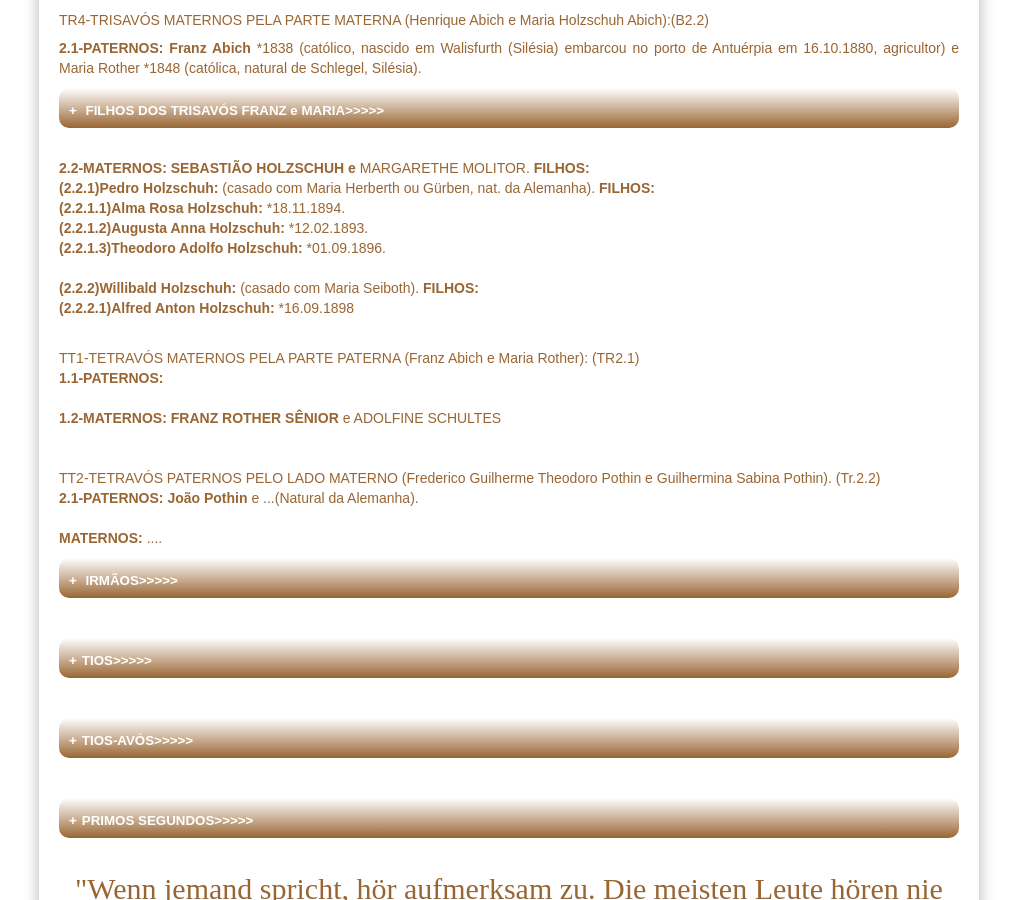
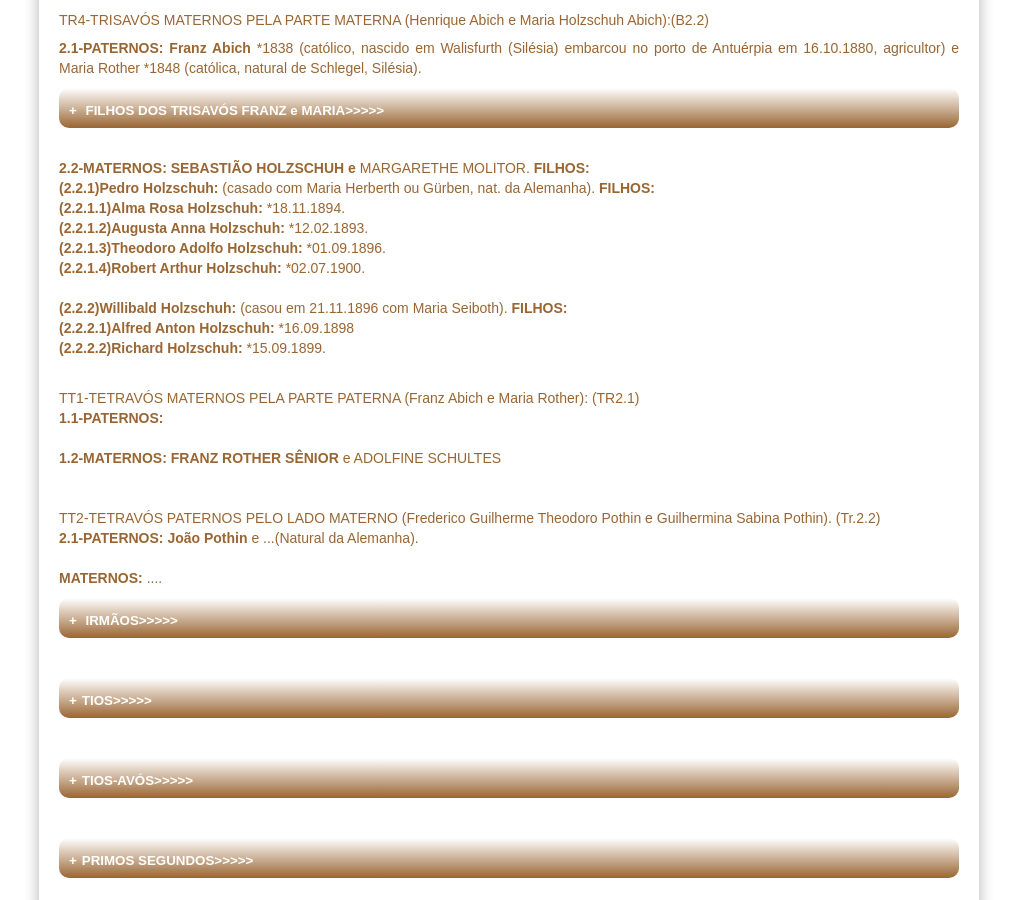
Before and after one commit to claudiovargas1955/claudiovargas1955.github.io, a Jekyll site: the page built from _pages/arvore-genealogica-de-roselia-renita-bredow.html, in a window 1280 px wide and 900 px high, scrolled down 3021 px. Shown: the whole window, without its empty margins (131-1148 px from the left). Built offline with Jekyll 4.4.1, drawn with Linux system fonts in a browser that asks for light colours; some web fonts are replaced.

Commit message:
Update arvore-genealogica-de-roselia-renita-bredow.html

```diff
--- a/_pages/arvore-genealogica-de-roselia-renita-bredow.html
+++ b/_pages/arvore-genealogica-de-roselia-renita-bredow.html
@@ -559,10 +559,13 @@ Augusta Alwine Albertine Achterber.<br/><br/>
 <b>(2.2.1)Pedro Holzschuh: </b>(casado com Maria Herberth ou Gürben, nat. da Alemanha). <b>FILHOS:</b><br>
 <b>(2.2.1.1)Alma Rosa Holzschuh: </b>*18.11.1894. <br>
 <b>(2.2.1.2)Augusta Anna Holzschuh: </b>*12.02.1893. <br>
-<b>(2.2.1.3)Theodoro Adolfo Holzschuh: </b>*01.09.1896. <br><br>
+<b>(2.2.1.3)Theodoro Adolfo Holzschuh: </b>*01.09.1896. <br>
+<b>(2.2.1.4)Robert Arthur Holzschuh: </b>*02.07.1900.<br>
+<br>
 
-<b>(2.2.2)Willibald Holzschuh: </b>(casado com Maria Seiboth). <b>FILHOS:</b><br>
-<b>(2.2.2.1)Alfred Anton Holzschuh: </b>*16.09.1898<br><br>
+<b>(2.2.2)Willibald Holzschuh: </b>(casou em 21.11.1896 com Maria Seiboth). <b>FILHOS:</b><br>
+<b>(2.2.2.1)Alfred Anton Holzschuh: </b>*16.09.1898<br>
+<b>(2.2.2.2)Richard Holzschuh: </b>*15.09.1899.<br><br>
 </p>
 
 <p>TT1-TETRAVÓS MATERNOS PELA PARTE PATERNA (Franz Abich e Maria Rother): (TR2.1)<br/>
```
